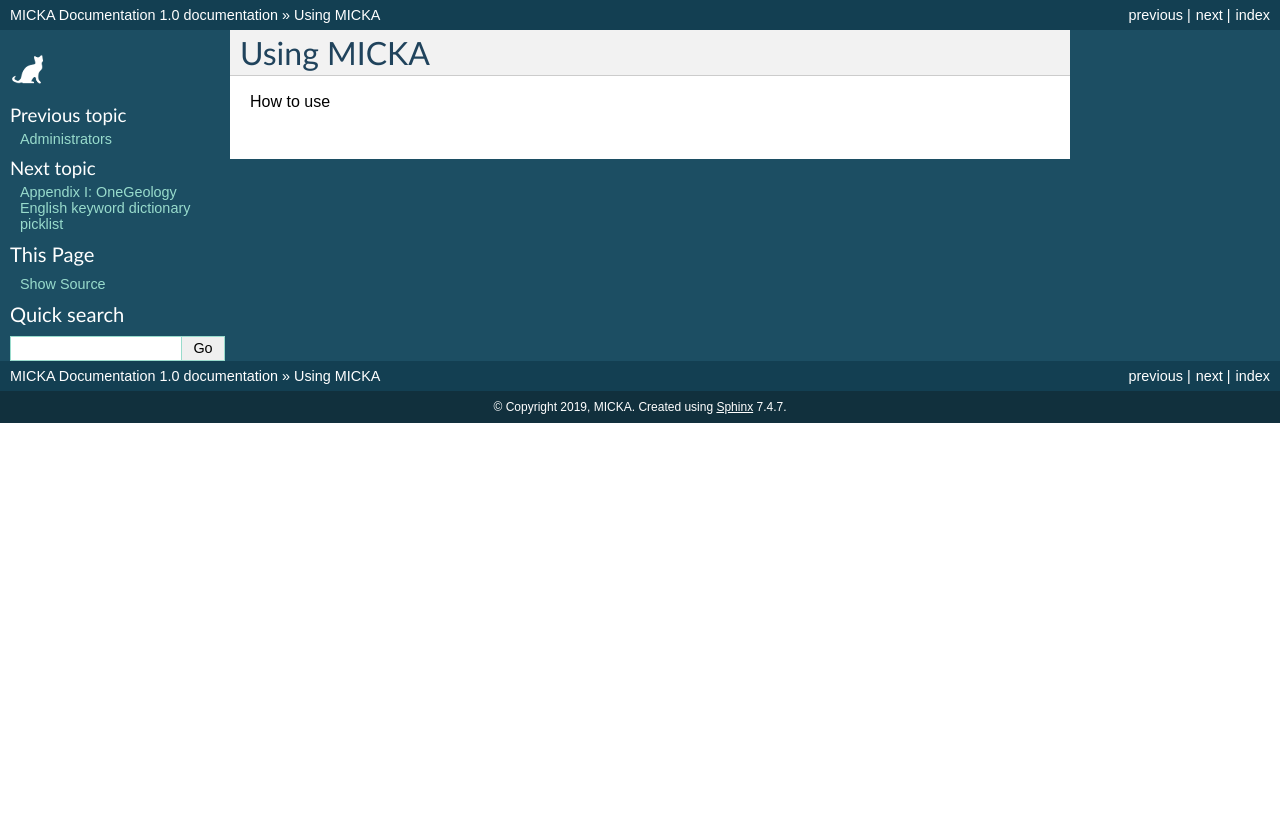
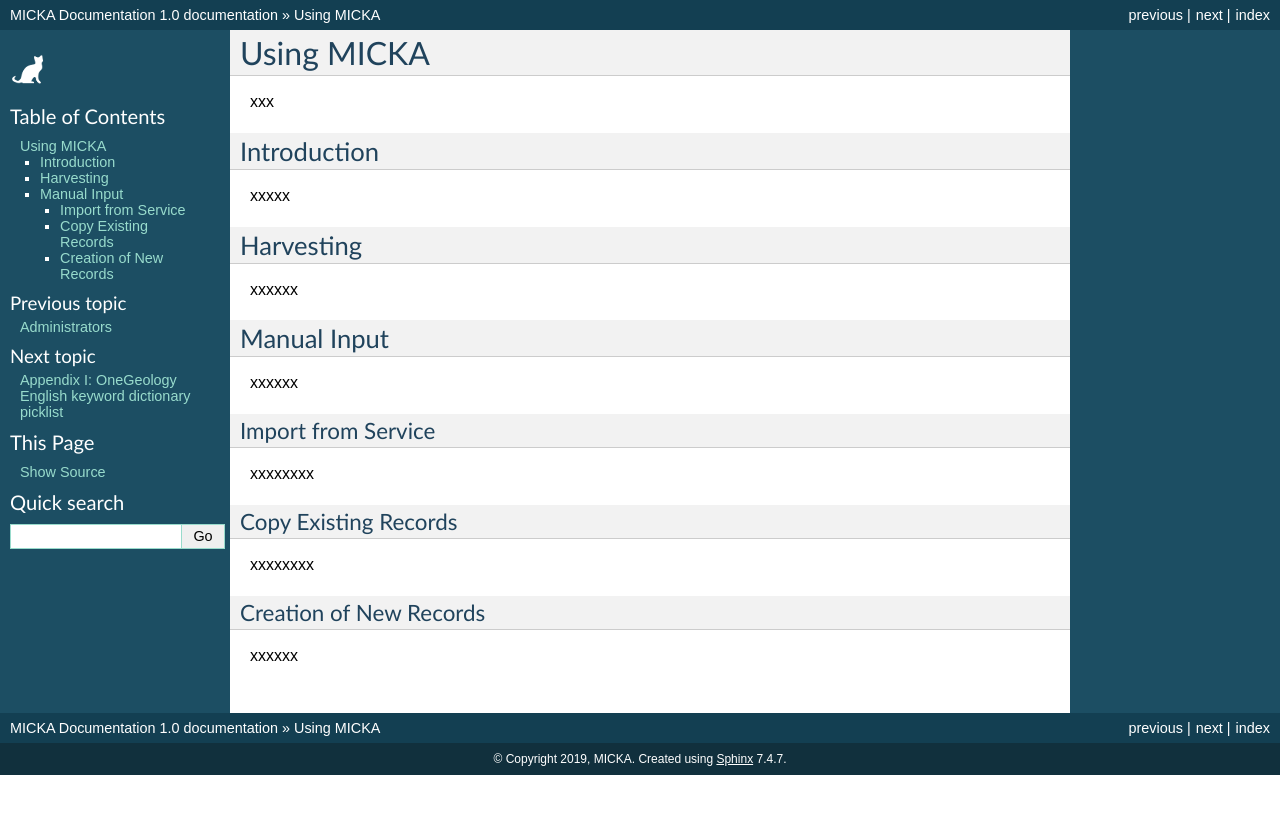
Before and after one commit to CzechGeologicalSurvey/MICKA-Docs, a Sphinx documentation site: the page built from docs/users.rst, in a window 1280 px wide. Shown: the top 814 px of the page. Built offline with Sphinx 7.4.7, drawn with Linux system fonts in a browser that asks for light colours.

Commit message:
Update users.rst

```diff
--- a/docs/users.rst
+++ b/docs/users.rst
@@ -1,4 +1,33 @@
 Using MICKA
-############
+============
+xxx
 
-How to use
+Introduction
+#############
+
+xxxxx
+
+Harvesting
+###########
+
+xxxxxx
+
+Manual Input
+#############
+
+xxxxxx
+
+Import from Service
+*********************
+
+xxxxxxxx
+
+Copy Existing Records
+***********************
+
+xxxxxxxx
+
+Creation of New Records
+************************
+
+xxxxxx
```
